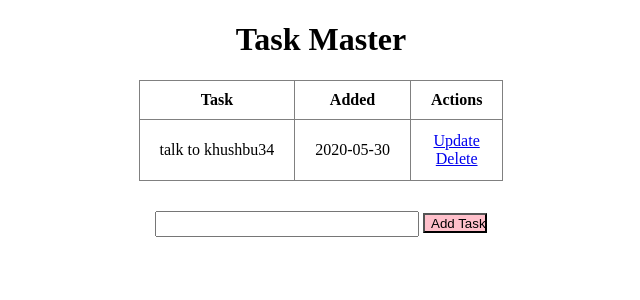
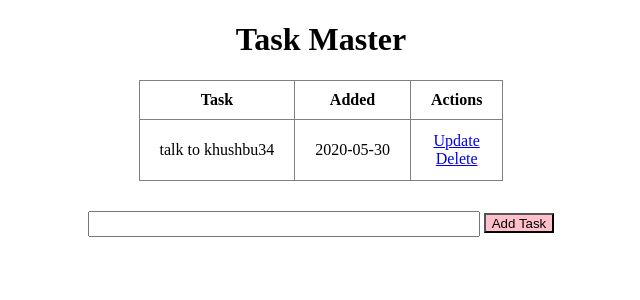
Before and after one commit to adititayal9/FlaskStarter, a Flask app: page / in a window 1280 px wide. Shown: the top 300 px of the page, without its empty margins (319-959 px from the left). Run offline with Flask 2, Linux system fonts and the light colour scheme; data comes from the database, SQL or seed files in the repository.

Commit message:
change width of button

```diff
--- a/static/css/main.css
+++ b/static/css/main.css
@@ -36,10 +36,9 @@ input {
 }
 
 #content {
-	width: 20%;
+	width: 30%;
 }
 
 #button {
-	width: 5%;
 	background-color: pink;
 }
```
